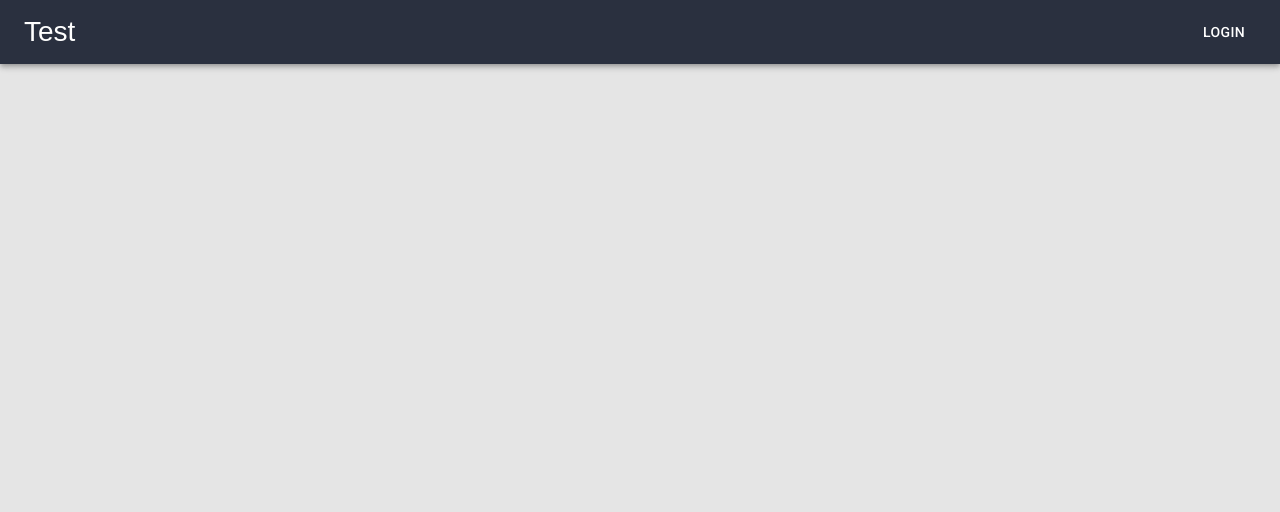
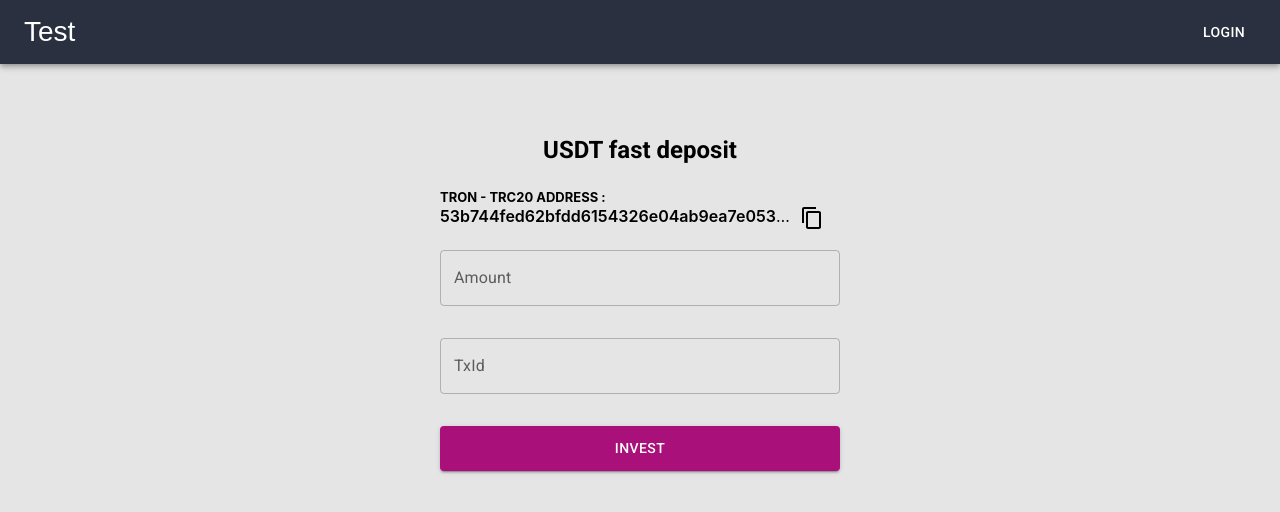
Before and after one commit to Harut101/test, a React (Create React App) app: page /invest in a window 1280 px wide. Before the commit this address had no page. Shown: the top 512 px of the page. Built offline with nearby package versions, Linux system fonts and the light colour scheme.

Commit message:
added invest

```diff
--- a/package.json
+++ b/package.json
@@ -6,12 +6,13 @@
     "@emotion/react": "^11.10.0",
     "@emotion/styled": "^11.10.0",
     "@material-ui/core": "^4.12.4",
-    "@mui/icons-material": "^5.8.4",
+    "@mui/icons-material": "^5.10.2",
     "@mui/material": "^5.10.0",
     "@testing-library/jest-dom": "^5.16.5",
     "@testing-library/react": "^13.3.0",
     "@testing-library/user-event": "^13.5.0",
     "react": "^18.2.0",
+    "react-copy-to-clipboard": "^5.1.0",
     "react-dom": "^18.2.0",
     "react-router-dom": "^6.3.0",
     "react-scripts": "5.0.1",
--- a/src/App.js
+++ b/src/App.js
@@ -10,7 +10,7 @@ function App() {
       <Header />
       <Container
         maxWidth="lg"
-        sx={{ padding: "70px 0 50px 0" }}
+        sx={{ padding: ["70px 10px 50px 10px", "70px 0 50px 0"] }}
       >
         <Pages />
       </Container>
--- a/src/components/profileAvatar/ProfileAvatar.jsx
+++ b/src/components/profileAvatar/ProfileAvatar.jsx
@@ -1,6 +1,5 @@
 import Box from "@mui/material/Box";
 import Avatar from "@mui/material/Avatar";
-import Typography from "@mui/material/Typography";
 
 function ProfileAvatar() {
 
@@ -10,7 +9,7 @@ function ProfileAvatar() {
         display: "flex",
         alignItems: "center",
         position: "absolute",
-        bottom: "-70px",
+        bottom: "-30px",
         left: "35px",
       }}
     >
@@ -28,13 +27,6 @@ function ProfileAvatar() {
             border: "5px solid #fff",
           }}
         />
-        <Box sx={{ width: "70%", margin: "20px 0 0 20px" }}>
-          <Typography variant="p" sx={{ fontWeight: "bold", fontSize: "20px" }}>
-            Brat
-          </Typography>
-          <br />
-          <Typography variant="p" sx={{ fontWeight: "bold" }}>Coins: 0</Typography>
-        </Box>
       </Box>
     </Box>
   );
--- a/src/pages/index.js
+++ b/src/pages/index.js
@@ -2,6 +2,7 @@ import { Routes, Route } from "react-router-dom";
 import Registration from "./registration/Registration";
 import Login from "./login/Login";
 import Profile from "./profile/Profile";
+import Invest from "./invest/Invest";
 
 function Pages() {
   return (
@@ -9,6 +10,7 @@ function Pages() {
       <Route path="/profile" element={<Profile />} />
       <Route path="/registration" element={<Registration />} />
       <Route path="/login" element={<Login />} />
+      <Route path="/invest" element={<Invest />} />
     </Routes>
   );
 }
--- /dev/null
+++ b/src/pages/invest/Invest.jsx
@@ -0,0 +1,128 @@
+import { useState } from "react";
+import Box from "@mui/material/Box";
+import TextField from "@mui/material/TextField";
+import Button from "@mui/material/Button";
+import useForm from "../../hooks/useForm";
+import fv from "../../services/fieldValidators";
+import ContentCopyIcon from "@mui/icons-material/ContentCopy";
+import Typography from "@mui/material/Typography";
+import { CopyToClipboard } from "react-copy-to-clipboard";
+import Tooltip from "@mui/material/Tooltip";
+
+const { required, number } = fv;
+
+function Registration() {
+  const [copied, setCopied] = useState(false);
+  const { register, errors, onSubmit } = useForm(formSchema, (formFields) => {
+    console.log(formFields);
+  });
+  return (
+    <Box
+      sx={{
+        width: "100%",
+        display: "flex",
+        flexDirection: "column",
+        alignItems: "center",
+        justifyContent: "center",
+      }}
+    >
+      <Box
+        sx={{
+          width: "100%",
+          maxWidth: 400,
+        }}
+      >
+        <Box sx={{ mb: "20px" }}>
+          <Typography
+            variant="h5"
+            sx={{ fontWeight: "bold", fontSize: "px", textAlign: "center" }}
+          >
+            USDT fast deposit
+          </Typography>
+        </Box>
+        <Box sx={{ mb: "20px" }}>
+          <Typography variant="p" sx={{ fontWeight: "bold", fontSize: "13px" }}>
+            TRON - TRC20 ADDRESS :
+          </Typography>
+          <br />
+          <Box
+            sx={{
+              display: "flex",
+            }}
+          >
+            <Box
+              sx={{
+                maxWidth: "90%",
+                whiteSpace: "nowrap",
+                overflow: "hidden",
+                textOverflow: "ellipsis",
+              }}
+            >
+              <Typography
+                variant="p"
+                sx={{
+                  fontWeight: "600",
+                  fontSize: "16px",
+                }}
+              >
+                53b744fed62bfdd6154326e04ab9ea7e05368b9753953eda8f54d2e5a9e195d5
+              </Typography>
+            </Box>
+            <CopyToClipboard
+              text={
+                "53b744fed62bfdd6154326e04ab9ea7e05368b9753953eda8f54d2e5a9e195d5"
+              }
+              onCopy={() => setCopied(true)}
+            >
+              <Tooltip open={copied} arrow={true} title="Copied">
+                <ContentCopyIcon sx={{ cursor: "pointer" }} />
+              </Tooltip>
+            </CopyToClipboard>
+          </Box>
+        </Box>
+        <TextField
+          label="Amount"
+          variant="outlined"
+          fullWidth
+          sx={{ mb: 4 }}
+          error={!!errors["amount"]}
+          helperText={errors["amount"]}
+          {...register("amount")}
+        />
+
+        <TextField
+          label="TxId"
+          variant="outlined"
+          fullWidth
+          sx={{ mb: 4 }}
+          error={!!errors["txId"]}
+          helperText={errors["txId"]}
+          {...register("txId")}
+        />
+        <Button
+          onClick={onSubmit}
+          variant="contained"
+          color="primary"
+          fullWidth
+          sx={{ padding: "10px" }}
+        >
+          Invest
+        </Button>
+      </Box>
+    </Box>
+  );
+}
+
+const formSchema = {
+  initialValues: {
+    amount: "",
+    txId: "",
+  },
+
+  validators: {
+    amount: [required(), number()],
+    txId: [required()],
+  },
+};
+
+export default Registration;
--- a/src/pages/profile/Profile.jsx
+++ b/src/pages/profile/Profile.jsx
@@ -4,10 +4,14 @@ import Button from "@mui/material/Button";
 import ImageListItem from "@mui/material/ImageListItem";
 import ProfileAvatar from "../../components/profileAvatar/ProfileAvatar";
 import MenuCard from "../../components/menuCard/MenuCard";
+import Typography from "@mui/material/Typography";
+import RefreshIcon from "@mui/icons-material/Refresh";
+import { useNavigate } from "react-router-dom";
 
 function Profile() {
+  let navigate = useNavigate();
   return (
-    <Container maxWidth="xl" sx={{ display: "flex", justifyContent: "center" }}>
+    <Container maxWidth="xl" sx={{ display: "flex", justifyContent: "center", padding: 0 }}>
       <Box
         sx={{
           width: ["100%", "90%"],
@@ -32,9 +36,31 @@ function Profile() {
           </ImageListItem>
           <ProfileAvatar />
         </Box>
-        <Box sx={{ marginTop: "80px", padding: ["10px 20px", "10px 40px"] }}>
+        <Box sx={{ marginTop: "20px", padding: ["10px 20px", "10px 40px"] }}>
           <Box>
-            <Button variant="contained" color="primary">
+            <Box sx={{ width: "70%", margin: "0 0 20px 0" }}>
+              <Typography
+                variant="p"
+                sx={{ fontWeight: "bold", fontSize: "20px"}}
+              >
+                Brat
+              </Typography>
+              <br />
+              <Typography
+                variant="p"
+                sx={{
+                  fontWeight: "bold",
+                  display: "flex",
+                  alignItems: "center",
+                }}
+              >
+                DP: 0 &nbsp;{" "}
+                <RefreshIcon sx={{ fontSize: "20px", cursor: "pointer" }} />
+              </Typography>
+            </Box>
+          </Box>
+          <Box>
+            <Button variant="contained" color="primary" onClick={() => navigate("/invest")}>
               Invest
             </Button>
             <Button variant="contained" color="secondary" sx={{ ml: "10px" }}>
@@ -49,11 +75,11 @@ function Profile() {
               justifyContent: "space-between",
             }}
           >
-            <MenuCard image={"/images/team.jpg"} title='My Team'/>
-            <MenuCard image={"/images/refer.jpg"} title='Refer a Friend'/>
-            <MenuCard image={"/images/send-msg.webp"} title='Send a Message'/>
-            <MenuCard image={"/images/wallet.webp"} title='Wallet'/>
-            <MenuCard image={"/images/about-us.jpg"} title='About Us'/>
+            <MenuCard image={"/images/team.jpg"} title="My Team" />
+            <MenuCard image={"/images/refer.jpg"} title="Refer a Friend" />
+            <MenuCard image={"/images/send-msg.webp"} title="Send a Message" />
+            <MenuCard image={"/images/wallet.webp"} title="Wallet" />
+            <MenuCard image={"/images/about-us.jpg"} title="About Us" />
           </Box>
         </Box>
       </Box>
```
